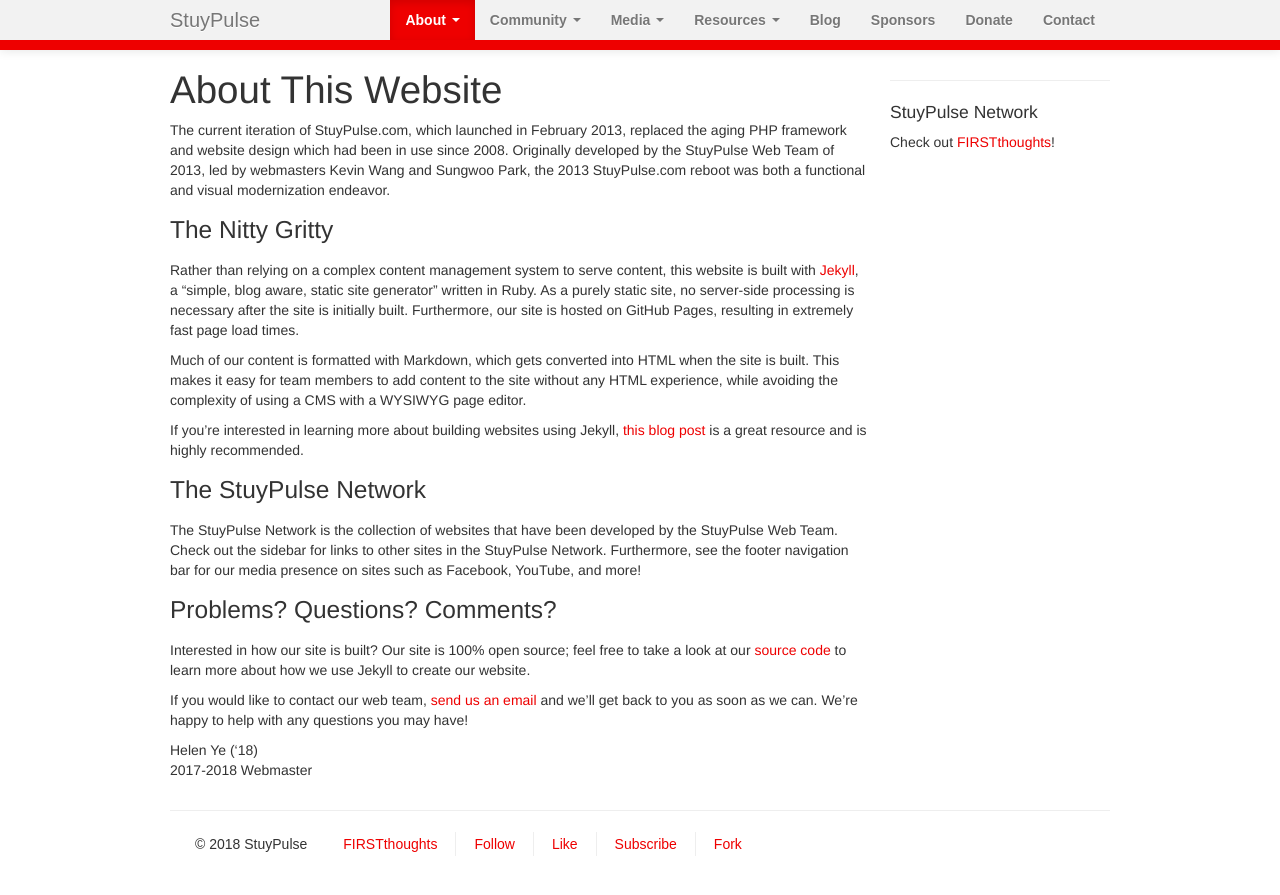
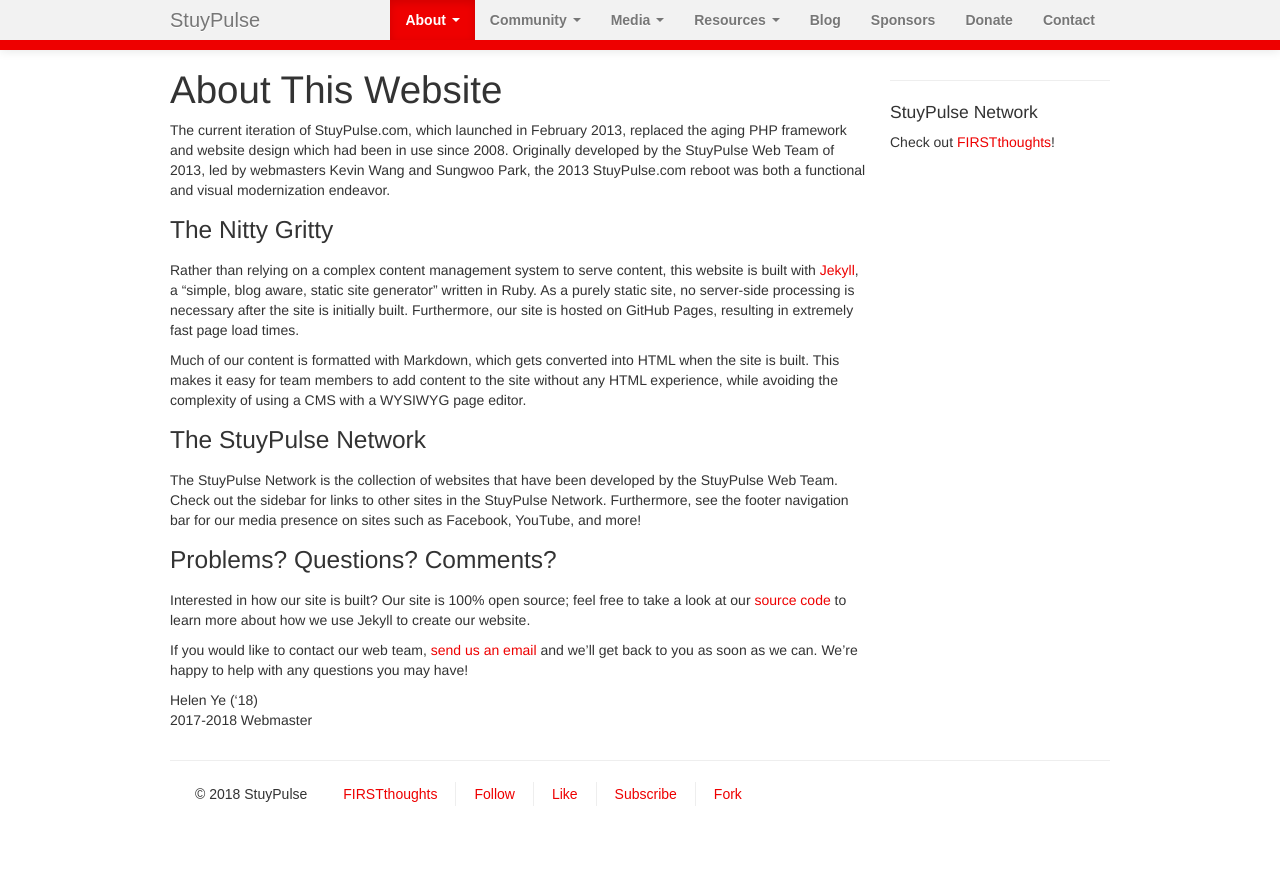
Before and after one commit to StuyPulse/team694.github.io, a Jekyll site: the page built from about/website/index.md, in a window 1280 px wide. Shown: the top 895 px of the page. Built offline with Jekyll 4.4.1, drawn with Linux system fonts in a browser that asks for light colours; nearby versions of some CDN libraries.

Commit message:
Remove link that no longer exists

```diff
--- a/about/website/index.md
+++ b/about/website/index.md
@@ -10,8 +10,6 @@
 
 Much of our content is formatted with Markdown, which gets converted into HTML when the site is built. This makes it easy for team members to add content to the site without any HTML experience, while avoiding the complexity of using a CMS with a WYSIWYG page editor.
 
-If you're interested in learning more about building websites using Jekyll, [this blog post](http://blog.controlgroup.com/2012/10/19/controlgroup-com-built-using-jekyll/) is a great resource and is highly recommended.
-
 ### The StuyPulse Network
 The StuyPulse Network is the collection of websites that have been developed by the StuyPulse Web Team. Check out the sidebar for links to other sites in the StuyPulse Network. Furthermore, see the footer navigation bar for our media presence on sites such as Facebook, YouTube, and more!
 
```
